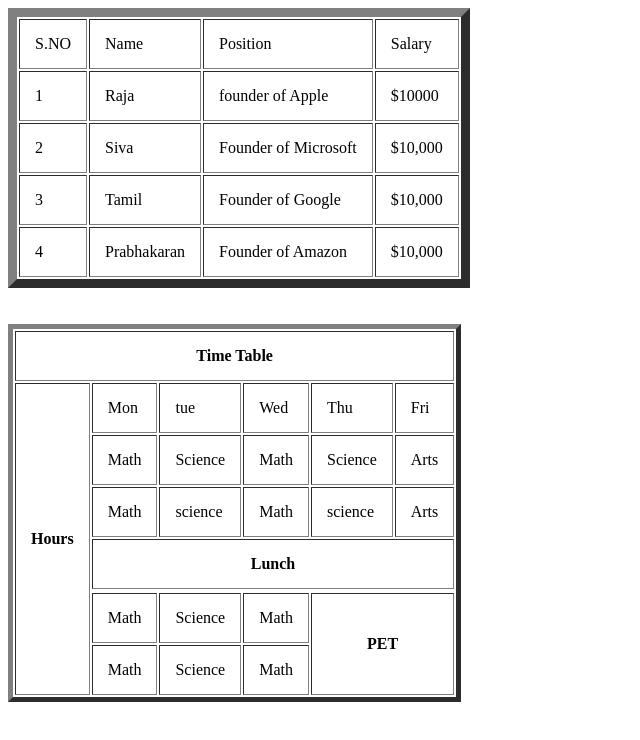
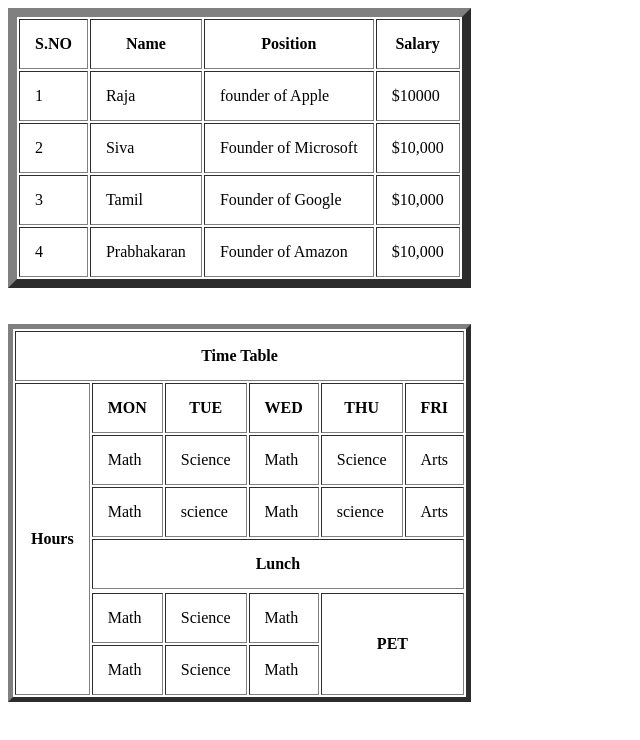
Before and after one commit to Prabhakar56pk/learnz-Demoproject3-Table, a plain HTML site: page index.html in a window 1280 px wide. Shown: the whole page, without its empty margins (0-640 px from the left). Drawn offline with Linux system fonts and the light colour scheme.

Commit message:
some alter the Data

```diff
--- a/index.html
+++ b/index.html
@@ -9,10 +9,10 @@
     <table border="9" cellpadding="15">
       <thead>
         <tr>
-          <td>S.NO</td>
-          <td>Name</td>
-          <td>Position</td>
-          <td>Salary</td>
+          <th>S.NO</th>
+          <th>Name</th>
+          <th>Position</th>
+          <th>Salary</th>
         </tr>
       </thead>
       <tbody>
@@ -54,11 +54,11 @@
       <tbody>
         <tr>
           <th rowspan="7">Hours</th>
-          <td>Mon</td>
-          <td>tue</td>
-          <td>Wed</td>
-          <td>Thu</td>
-          <td>Fri</td>
+          <th>MON</th>
+          <th>TUE</th>
+          <th>WED</th>
+          <th>THU</th>
+          <th>FRI</th>
         </tr>
         <tr>
           <td>Math</td>
```
